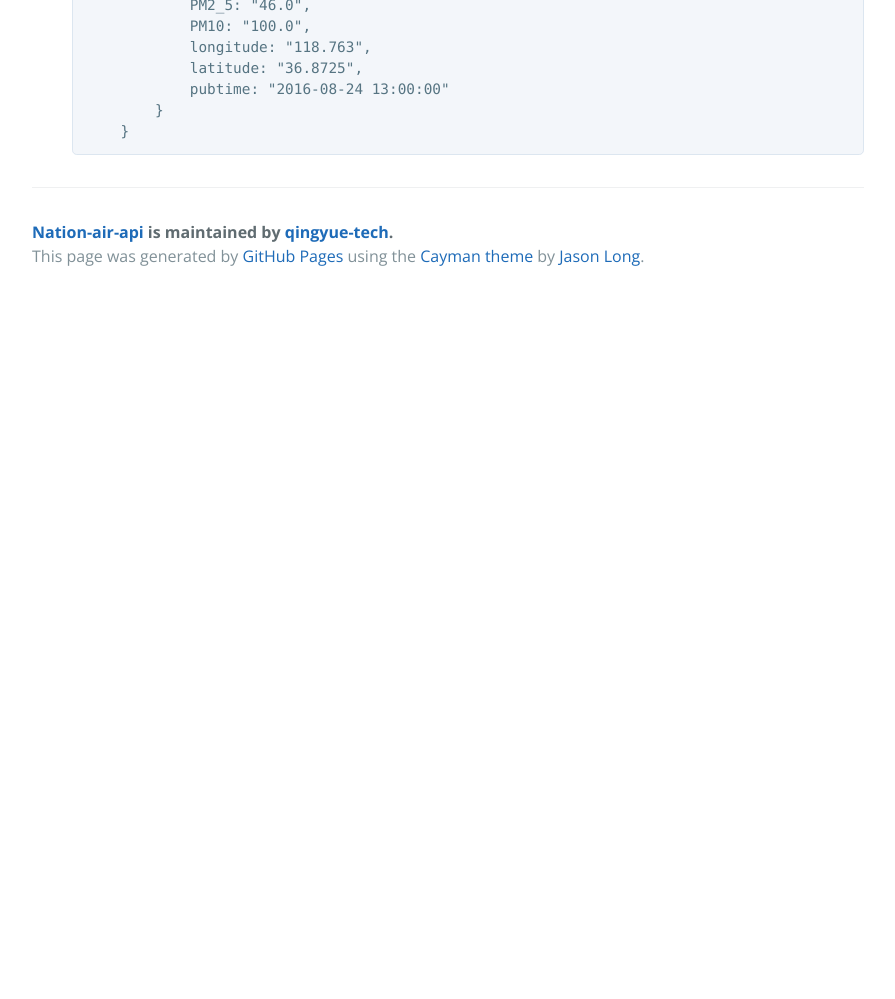
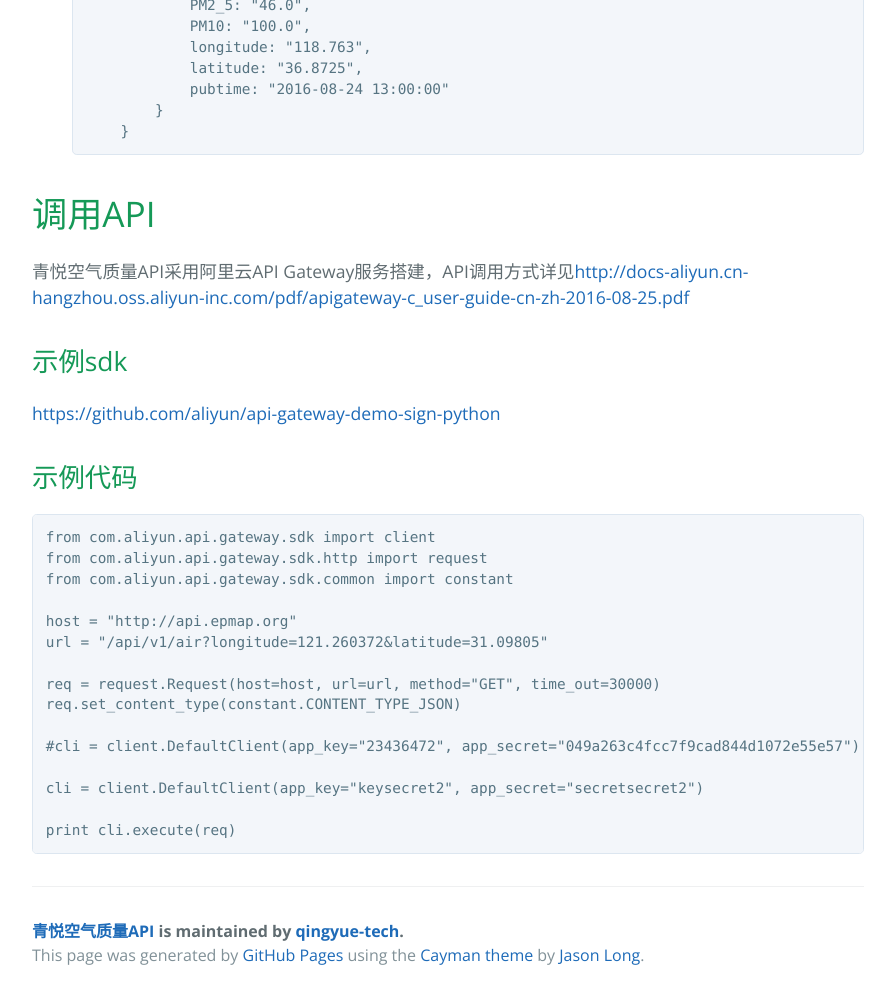
Before and after one commit to qingyue-tech/nation-air-api, a plain HTML site: page index.html in a window 1280 px wide. Shown: the part 1721-2720 px from the top of the page, without its empty margins (192-1087 px from the left). Before the commit the page ends 2021 px from the top, so only its background shows below. Drawn offline with nearby package versions, Linux system fonts and the light colour scheme.

Commit message:
Create master branch via GitHub

```diff
--- a/index.html
+++ b/index.html
@@ -2,7 +2,7 @@
 <html lang="en-us">
   <head>
     <meta charset="UTF-8">
-    <title>Nation-air-api by qingyue-tech</title>
+    <title>青悦空气质量API by qingyue-tech</title>
     <meta name="viewport" content="width=device-width, initial-scale=1">
     <link rel="stylesheet" type="text/css" href="stylesheets/normalize.css" media="screen">
     <link href='https://fonts.googleapis.com/css?family=Open+Sans:400,700' rel='stylesheet' type='text/css'>
@@ -11,7 +11,7 @@
   </head>
   <body>
     <section class="page-header">
-      <h1 class="project-name">Nation-air-api</h1>
+      <h1 class="project-name">青悦空气质量API</h1>
       <h2 class="project-tagline"></h2>
       <a href="https://github.com/qingyue-tech/nation-air-api" class="btn">View on GitHub</a>
       <a href="https://github.com/qingyue-tech/nation-air-api/zipball/master" class="btn">Download .zip</a>
@@ -102,8 +102,38 @@ HOST: <a href="http://api.epmap.org">http://api.epmap.org</a></p>
 </li>
 </ul>
 
+<h1>
+<a id="调用api" class="anchor" href="#%E8%B0%83%E7%94%A8api" aria-hidden="true"><span aria-hidden="true" class="octicon octicon-link"></span></a>调用API</h1>
+
+<p>青悦空气质量API采用阿里云API Gateway服务搭建，API调用方式详见<a href="http://docs-aliyun.cn-hangzhou.oss.aliyun-inc.com/pdf/apigateway-c_user-guide-cn-zh-2016-08-25.pdf">http://docs-aliyun.cn-hangzhou.oss.aliyun-inc.com/pdf/apigateway-c_user-guide-cn-zh-2016-08-25.pdf</a></p>
+
+<h2>
+<a id="示例sdk" class="anchor" href="#%E7%A4%BA%E4%BE%8Bsdk" aria-hidden="true"><span aria-hidden="true" class="octicon octicon-link"></span></a>示例sdk</h2>
+
+<p><a href="https://github.com/aliyun/api-gateway-demo-sign-python">https://github.com/aliyun/api-gateway-demo-sign-python</a></p>
+
+<h2>
+<a id="示例代码" class="anchor" href="#%E7%A4%BA%E4%BE%8B%E4%BB%A3%E7%A0%81" aria-hidden="true"><span aria-hidden="true" class="octicon octicon-link"></span></a>示例代码</h2>
+
+<pre><code>from com.aliyun.api.gateway.sdk import client
+from com.aliyun.api.gateway.sdk.http import request
+from com.aliyun.api.gateway.sdk.common import constant
+
+host = "http://api.epmap.org"
+url = "/api/v1/air?longitude=121.260372&amp;latitude=31.09805"
+
+req = request.Request(host=host, url=url, method="GET", time_out=30000)
+req.set_content_type(constant.CONTENT_TYPE_JSON)
+
+#cli = client.DefaultClient(app_key="23436472", app_secret="049a263c4fcc7f9cad844d1072e55e57")
+
+cli = client.DefaultClient(app_key="keysecret2", app_secret="secretsecret2")
+
+print cli.execute(req)
+</code></pre>
+
       <footer class="site-footer">
-        <span class="site-footer-owner"><a href="https://github.com/qingyue-tech/nation-air-api">Nation-air-api</a> is maintained by <a href="https://github.com/qingyue-tech">qingyue-tech</a>.</span>
+        <span class="site-footer-owner"><a href="https://github.com/qingyue-tech/nation-air-api">青悦空气质量API</a> is maintained by <a href="https://github.com/qingyue-tech">qingyue-tech</a>.</span>
 
         <span class="site-footer-credits">This page was generated by <a href="https://pages.github.com">GitHub Pages</a> using the <a href="https://github.com/jasonlong/cayman-theme">Cayman theme</a> by <a href="https://twitter.com/jasonlong">Jason Long</a>.</span>
       </footer>
```
Also changed, not shown: params.json (+2 -2 lines).
